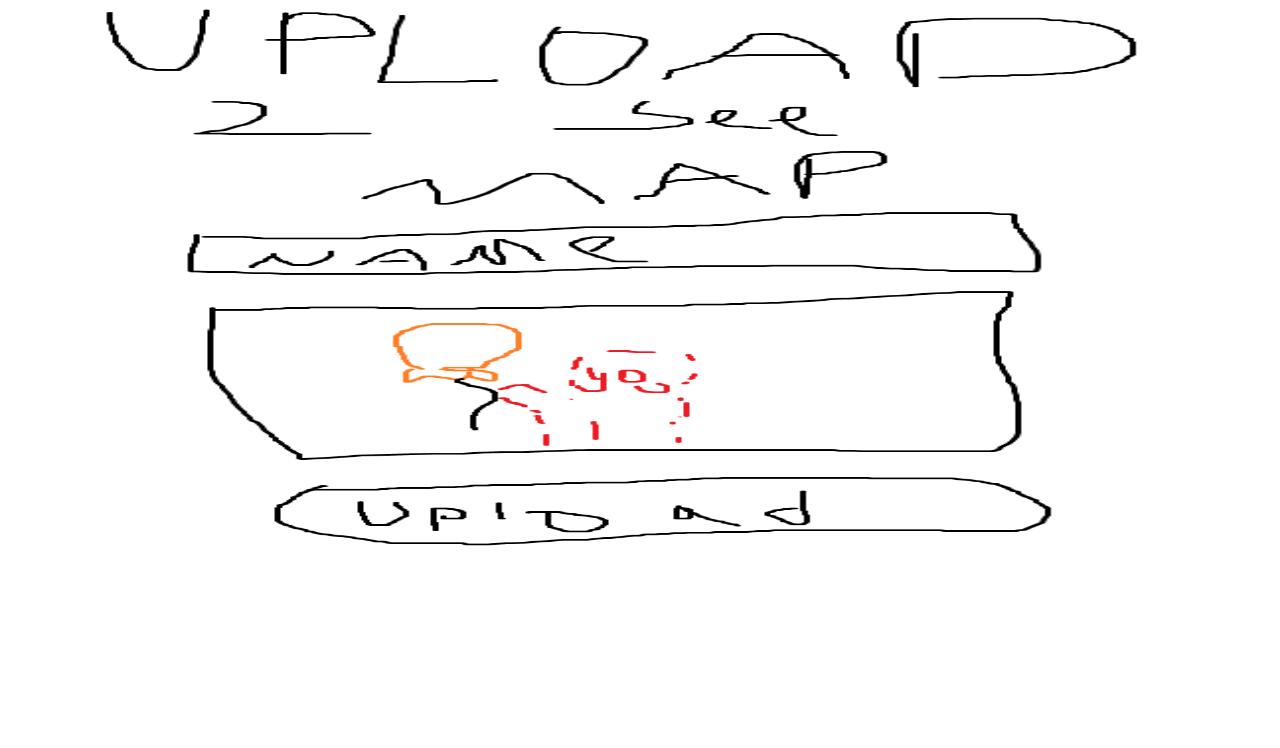
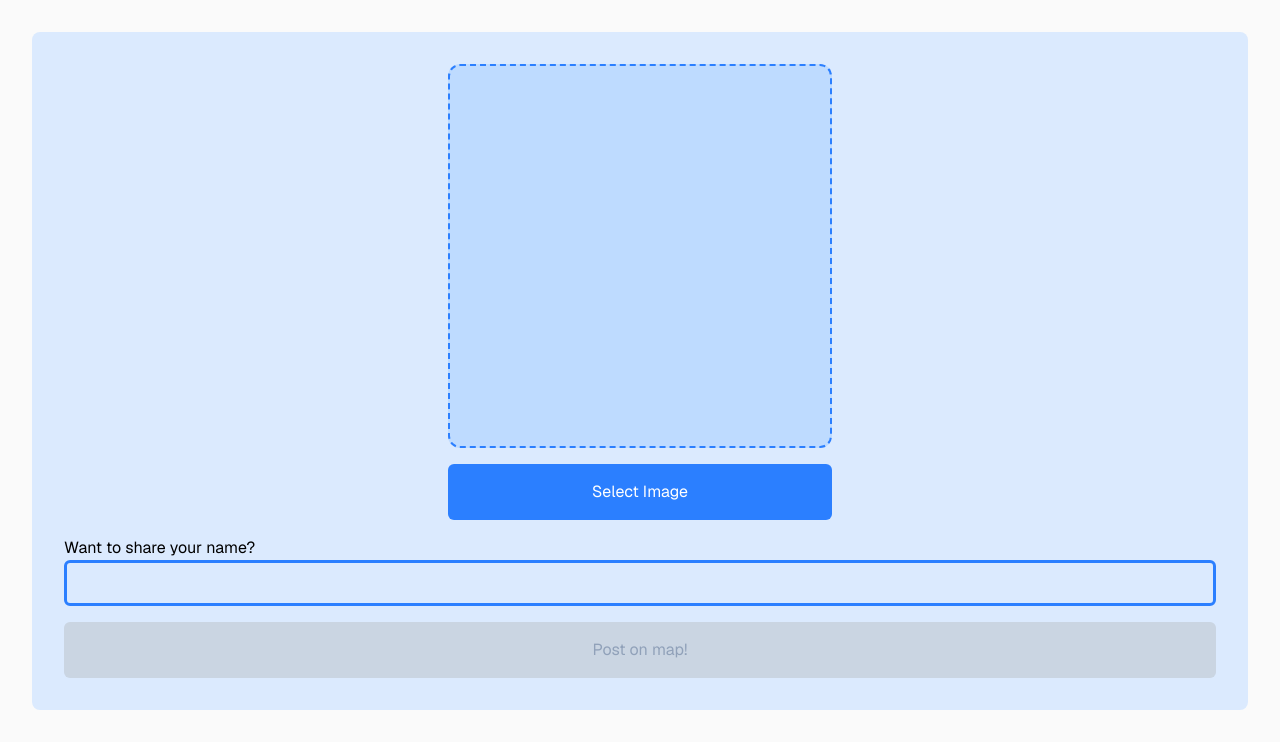
Before and after one commit to sofgry19/screenprintedballoons, a Next.js app: page /upload in a window 1280 px wide. Shown: the top 748 px of the page. Built offline with nearby package versions, Linux system fonts and the light colour scheme; no server answers.

Commit message:
created a dummy upload form, capable of file selection

```diff
--- /dev/null
+++ b/app/api/files/route.ts
@@ -0,0 +1,22 @@
+import { NextRequest, NextResponse } from "next/server";
+
+export const config = {
+  api: {
+    bodyParser: false,
+  },
+};
+
+export async function POST(request: NextRequest) {
+  try {
+    const data = await request.formData();
+    const file: File | null = data.get("file") as unknown as File;
+    // const uploadData = await pinata.upload.file(file);
+    return NextResponse.json("", { status: 200 });
+  } catch (e) {
+    console.log(e);
+    return NextResponse.json(
+      { error: "Internal Server Error" },
+      { status: 500 },
+    );
+  }
+}
--- a/app/upload/page.tsx
+++ b/app/upload/page.tsx
@@ -1,11 +1,132 @@
 "use client";
 
-import Image from "next/image";
+import { useEffect, useRef, useState } from "react";
+
+interface Coordinates {
+  longitude: number;
+  latitude: number;
+}
+
+interface MapEntryData {
+  name?: string;
+  img_url: string;
+  coords: Coordinates;
+  timestamp: Date;
+}
 
 export default function Home() {
+  const fileInputRef = useRef<HTMLInputElement | null>(null);
+
+  const [isLoadingImg, setIsLoadingImg] = useState<boolean>(false);
+  const [loadedImgSrc, setLoadedImgSrc] = useState<string>("");
+
+  const [currentCoords, setCurrentCoords] = useState<Coordinates>();
+
+  useEffect(() => {
+    navigator.geolocation.getCurrentPosition((pos) => {
+      const { latitude, longitude } = pos.coords;
+      setCurrentCoords({ latitude, longitude });
+    });
+  }, []);
+
   return (
-    <div className="h-full w-full p-20 bg-zinc-50 font-sans dark:bg-black">
-      <Image alt="" src="/wireframe.png" fill={true} />
+    <div className="h-full w-full p-8 bg-zinc-50 font-sans dark:bg-black">
+      <div className="p-8 rounded-lg bg-blue-100">
+        <div className="w-2/3 lg:w-1/2 xl:w-1/3 aspect-square mx-auto p-2 rounded-xl bg-blue-200 border-2 border-dashed border-blue-500 overflow-hidden flex justify-center items-center">
+          {loadedImgSrc ? (
+            /* eslint-disable @next/next/no-img-element */
+            <img src={loadedImgSrc} className="max-w-full max-h-full" alt="" />
+          ) : (
+            <div></div>
+          )}
+        </div>
+        <form
+          action={(data: FormData) => {
+            // Submit button is disabled if currentCoords aren't found
+            // This condition should always succeed
+            if (currentCoords) {
+              const name = (data.get("name") as string) || undefined;
+              const photo = data.get("photo") as File;
+
+              // TO DO:
+              // Upload photo to image hosting site and get a url
+              const hostedURL = "TBD";
+
+              const entryData: MapEntryData = {
+                name: name,
+                img_url: hostedURL,
+                coords: currentCoords,
+                timestamp: new Date(),
+              };
+
+              // TO DO:
+              // Upload entry data to a database
+
+              console.log(photo);
+              console.log(entryData);
+            }
+          }}
+          className="flex flex-col gap-y-4 mt-4 text-black"
+        >
+          <div className="w-2/3 lg:w-1/2 xl:w-1/3 mx-auto flex flex-col items-center">
+            <input
+              ref={fileInputRef}
+              type="file"
+              accept=".png, .jpg, .jpeg"
+              name="photo"
+              onChange={async (e) => {
+                const file = e.target.files?.[0] as File;
+
+                setIsLoadingImg(true);
+
+                const data = new FormData();
+                data.set("file", file);
+
+                await fetch("api/files", {
+                  method: "POST",
+                  body: data,
+                });
+
+                const reader = new FileReader();
+                reader.onload = function () {
+                  setLoadedImgSrc(reader.result as string);
+                };
+                reader.readAsDataURL(file);
+
+                setIsLoadingImg(false);
+              }}
+              className="hidden"
+            />
+
+            <button
+              className="w-full rounded-md p-4 bg-blue-500 text-white disabled:bg-slate-300 disabled:text-slate-400"
+              disabled={isLoadingImg}
+              onClick={() => {
+                fileInputRef.current?.click();
+              }}
+            >
+              {isLoadingImg ? "Loading image..." : "Select Image"}
+            </button>
+          </div>
+          <div>
+            <label>{"Want to share your name?"}</label>
+            <input
+              type="text"
+              name="name"
+              className="w-full rounded-md p-2 border-3 border-blue-500 text-black"
+            />
+          </div>
+          <button
+            className="w-full rounded-md p-4 bg-blue-500 text-white disabled:bg-slate-300 disabled:text-slate-400"
+            type="submit"
+            disabled={!currentCoords || !loadedImgSrc}
+          >
+            {loadedImgSrc && !currentCoords
+              ? "Finding coordinates"
+              : "Post on map!"}
+          </button>
+        </form>
+      </div>
     </div>
   );
 }
--- /dev/null
+++ b/app/util.ts
@@ -0,0 +1,8 @@
+/**
+ * This is a classic Vitalian utility function.
+ * @param array An array of any element
+ * @returns A random element from the array
+ */
+// eslint-disable-next-line
+export const randElem = (array: any[]): any =>
+  array[Math.floor(Math.random() * array.length)];
```
